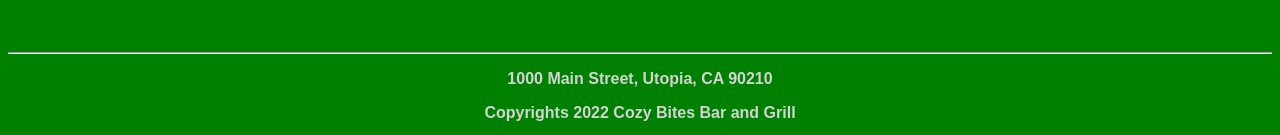
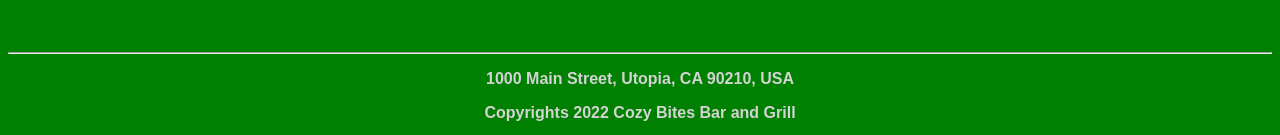
Before and after one commit to blkcnt/yummy, a website: page express/index.html in a window 1280 px wide. Shown: the part 838-973 px from the top of the page. Drawn offline with Linux system fonts and the light colour scheme.

Commit message:
Update index.html
Add 'USA' at the end of the address

```diff
--- a/express/index.html
+++ b/express/index.html
@@ -10,7 +10,7 @@
 </body>
 <foot>
     <hr />
-    <h6>1000 Main Street, Utopia, CA 90210</h6>
+    <h6>1000 Main Street, Utopia, CA 90210, USA</h6>
     <h6>Copyrights 2022 Cozy Bites Bar and Grill</h6>
 </foot>
 </html>
```
